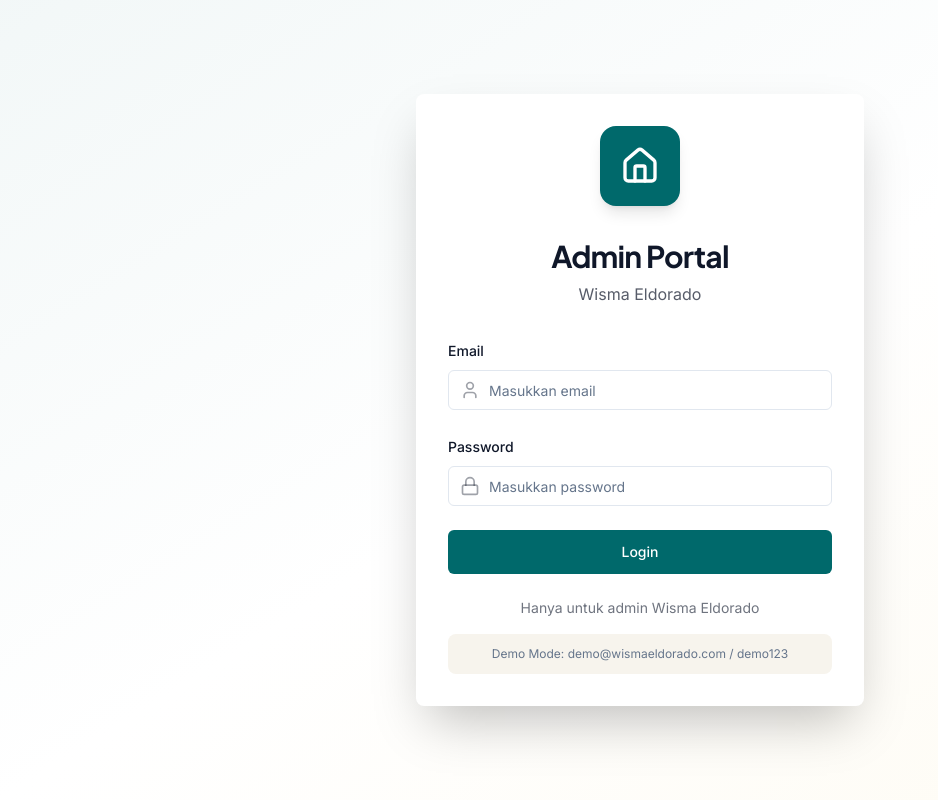
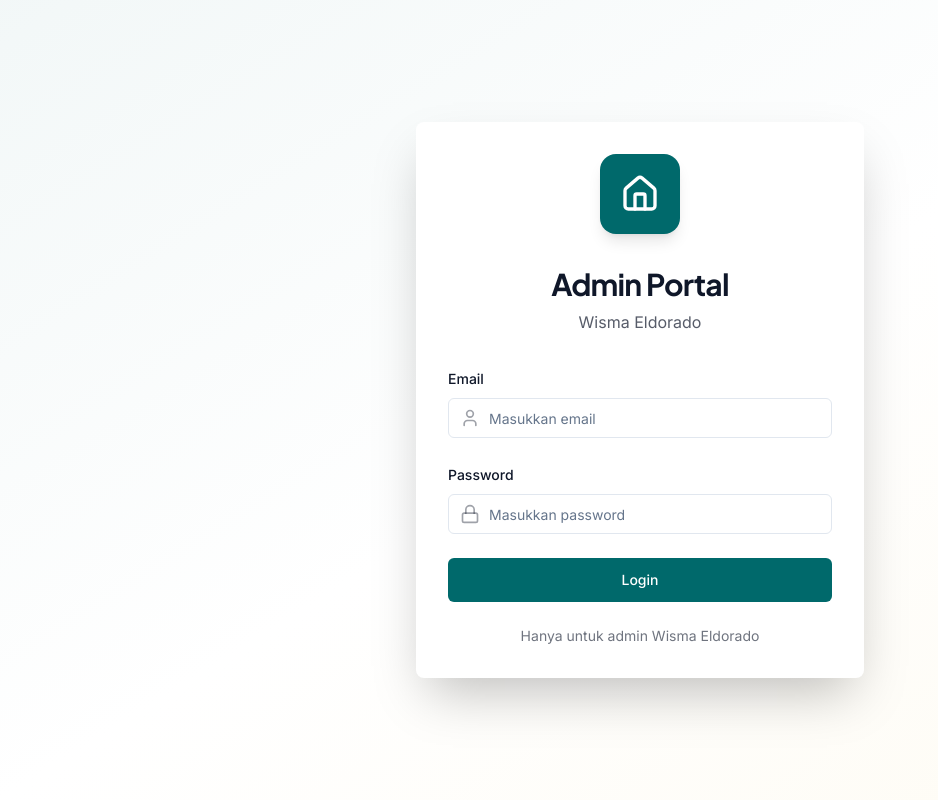
Before and after one commit to orangefystudio/wismaeldorado-main, a React (Vite) app: page /admin in a window 1280 px wide. Shown: the whole page, without its empty margins (0-938 px from the left). Built offline with nearby package versions, Linux system fonts and the light colour scheme; the HTML template or start-up script is replaced by a standard one.

Commit message:
Remove demo credentials display from login page

```diff
--- a/src/pages/Admin.tsx
+++ b/src/pages/Admin.tsx
@@ -112,11 +112,6 @@ const Admin = () => {
             <p className="text-sm text-foreground/60 font-body">
               Hanya untuk admin Wisma Eldorado
             </p>
-            <div className="mt-4 p-3 bg-muted rounded-lg">
-              <p className="text-xs text-muted-foreground font-body">
-                Demo Mode: demo@wismaeldorado.com / demo123
-              </p>
-            </div>
           </div>
         </CardContent>
       </Card>
```
